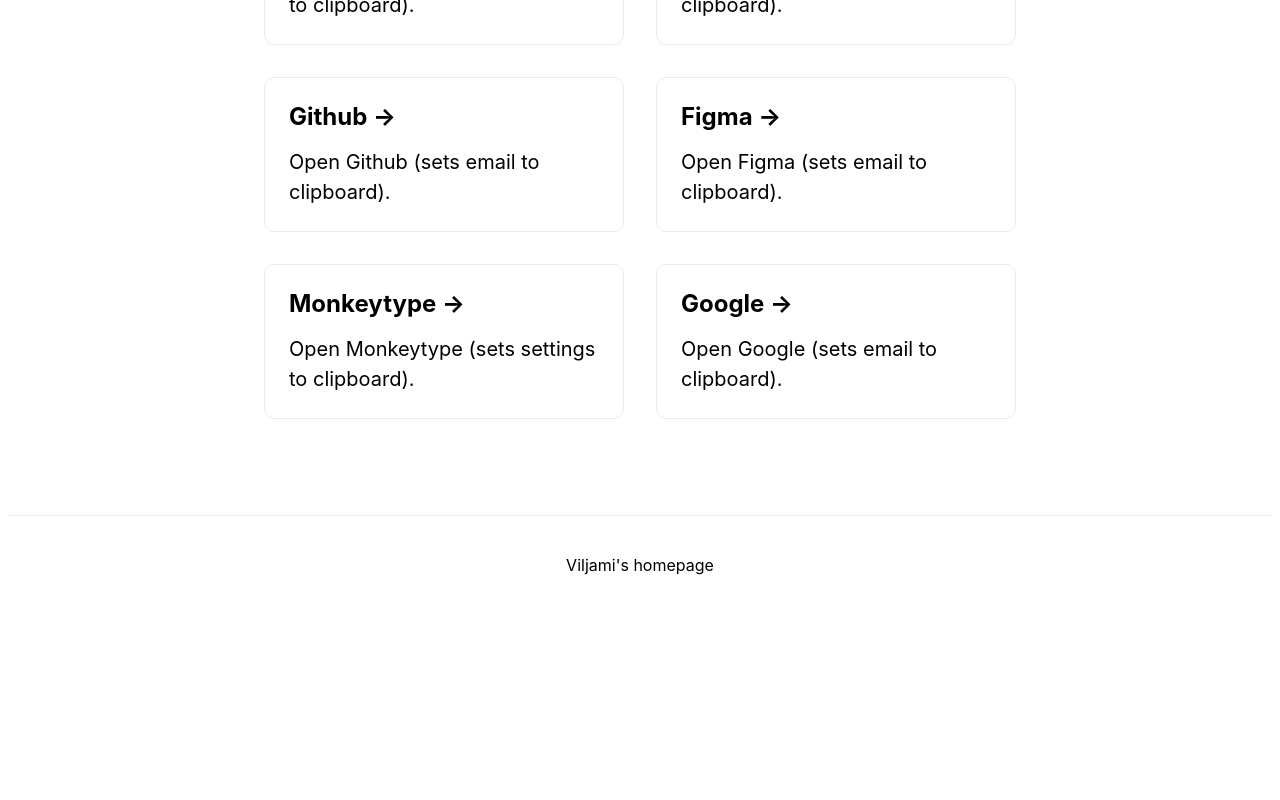
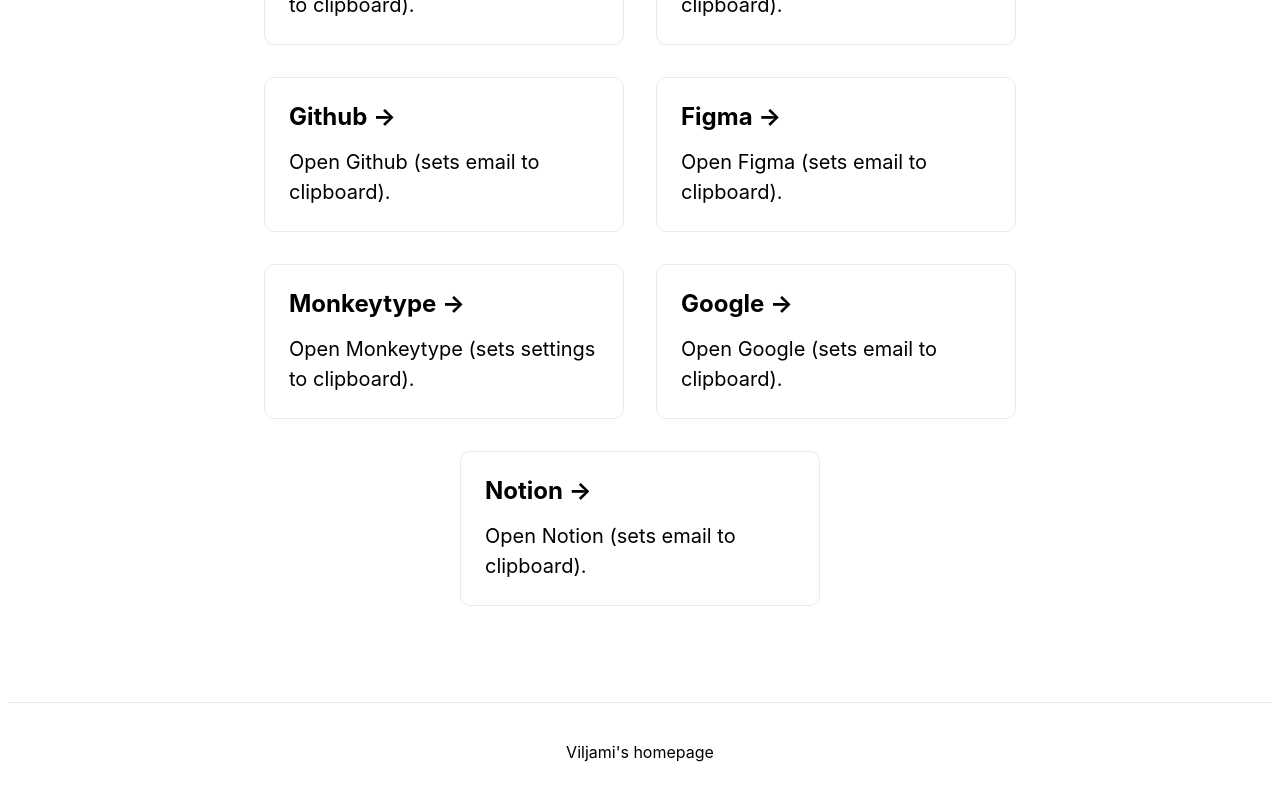
Before and after one commit to 2040syalPmailliW/william-hp, a Next.js app: page / in a window 1280 px wide. Shown: the part 845-1645 px from the top of the page. Before the commit the page ends 1460 px from the top, so only its background shows below. Built offline with nearby package versions, Linux system fonts and the light colour scheme.

Commit message:
1 file modified

```diff
--- a/pages/index.js
+++ b/pages/index.js
@@ -184,6 +184,19 @@
             <h3>Google &rarr;</h3>
             <p>Open Google (sets email to clipboard).</p>
           </a>
+          <a
+            href="https://www.notion.so/login/"
+            onClick={(e) => {
+              e.preventDefault();
+              navigator.clipboard.writeText('schoolviljamipeltonen@gmail.com');
+              window.open('https://www.notion.so/login/', '_blank');
+            }}
+            target="_blank"
+            className={styles.card}
+          >
+            <h3>Notion &rarr;</h3>
+            <p>Open Notion (sets email to clipboard).</p>
+          </a>
         </div>
       </main>
 
```
